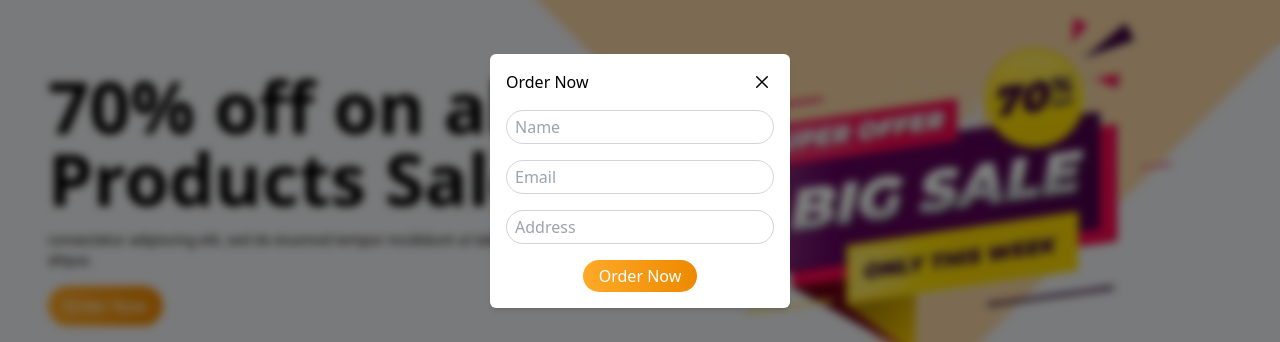
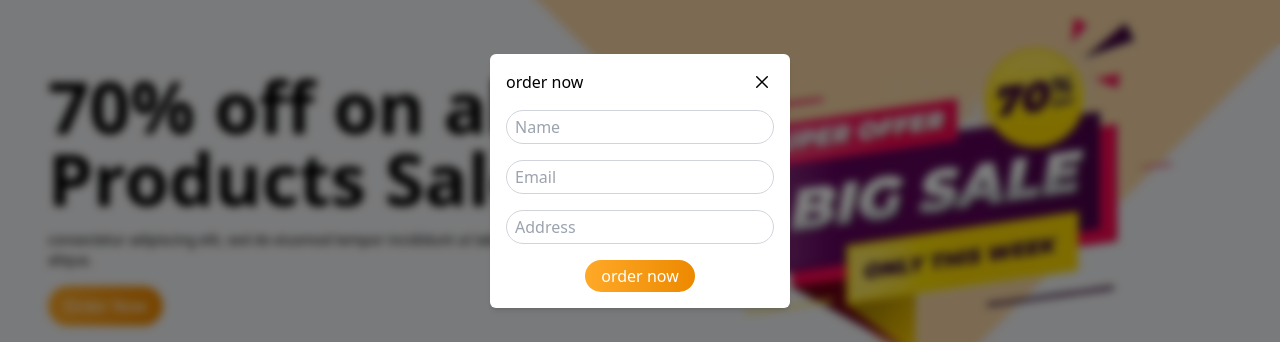
Before and after one commit to letera1/Shopping-Landing-Page, a React (Vite) app: page / in a window 1280 px wide. Both pictures are taken after a click on the button 1142 px from the left and 26 px from the top of the page. Shown: the part 219-561 px from the top of the page. Built offline with nearby package versions, Linux system fonts and the light colour scheme.

Commit message:
Update Popup.jsx

```diff
--- a/src/components/popup/Popup.jsx
+++ b/src/components/popup/Popup.jsx
@@ -11,7 +11,7 @@ const Popup = ({ orderPopup, setOrderPopup }) => {
               {/* header */}
               <div className="flex items-center justify-between">
                 <div>
-                  <h1>Order Now</h1>
+                  <h1>order now</h1>
                 </div>
                 <div>
                   <IoCloseOutline
@@ -39,7 +39,7 @@ const Popup = ({ orderPopup, setOrderPopup }) => {
                 />
                 <div className="flex justify-center">
                   <button className="bg-gradient-to-r from-primary to-secondary hover:scale-105 duration-200 text-white py-1 px-4 rounded-full ">
-                    Order Now
+                    order now
                   </button>
                 </div>
               </div>
```
